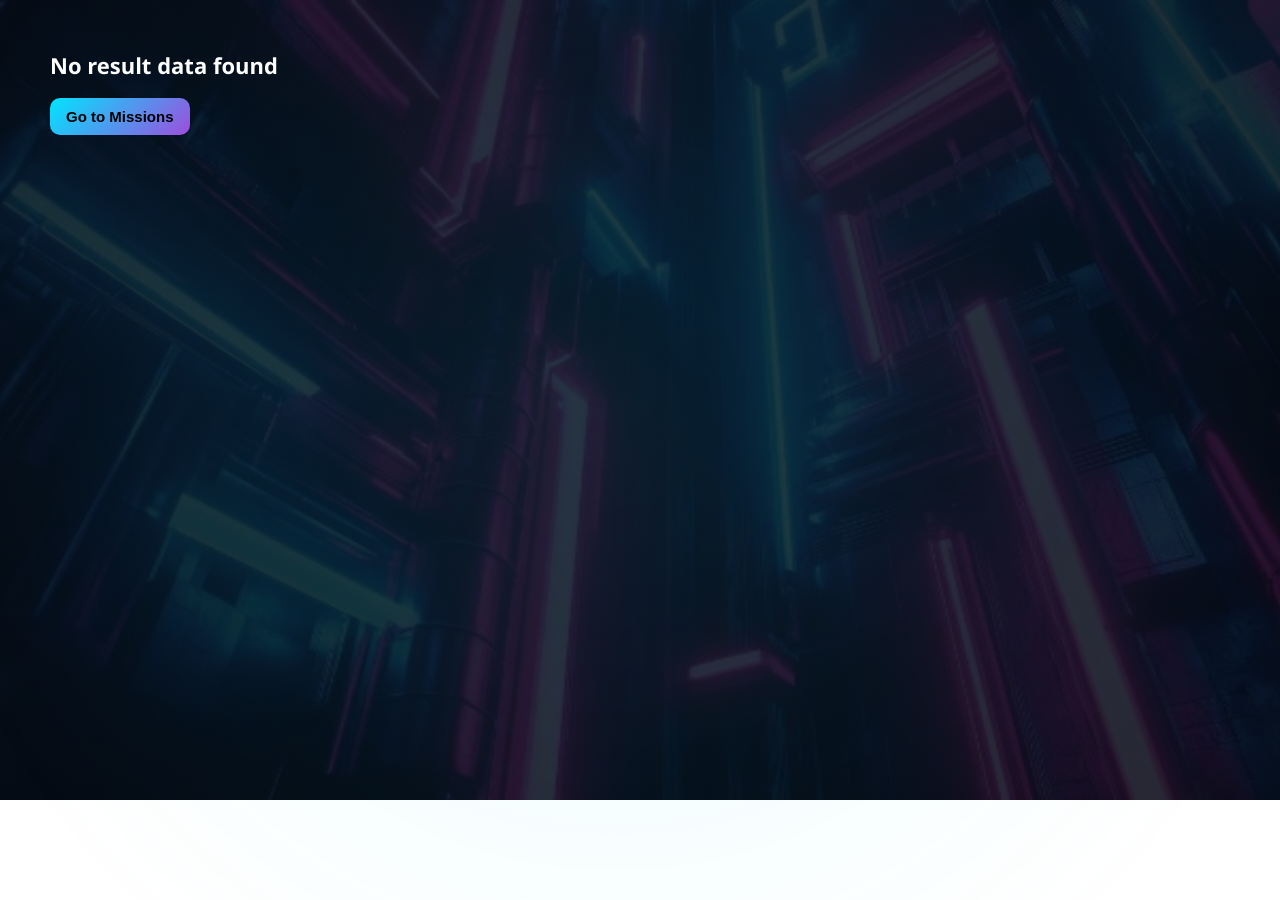
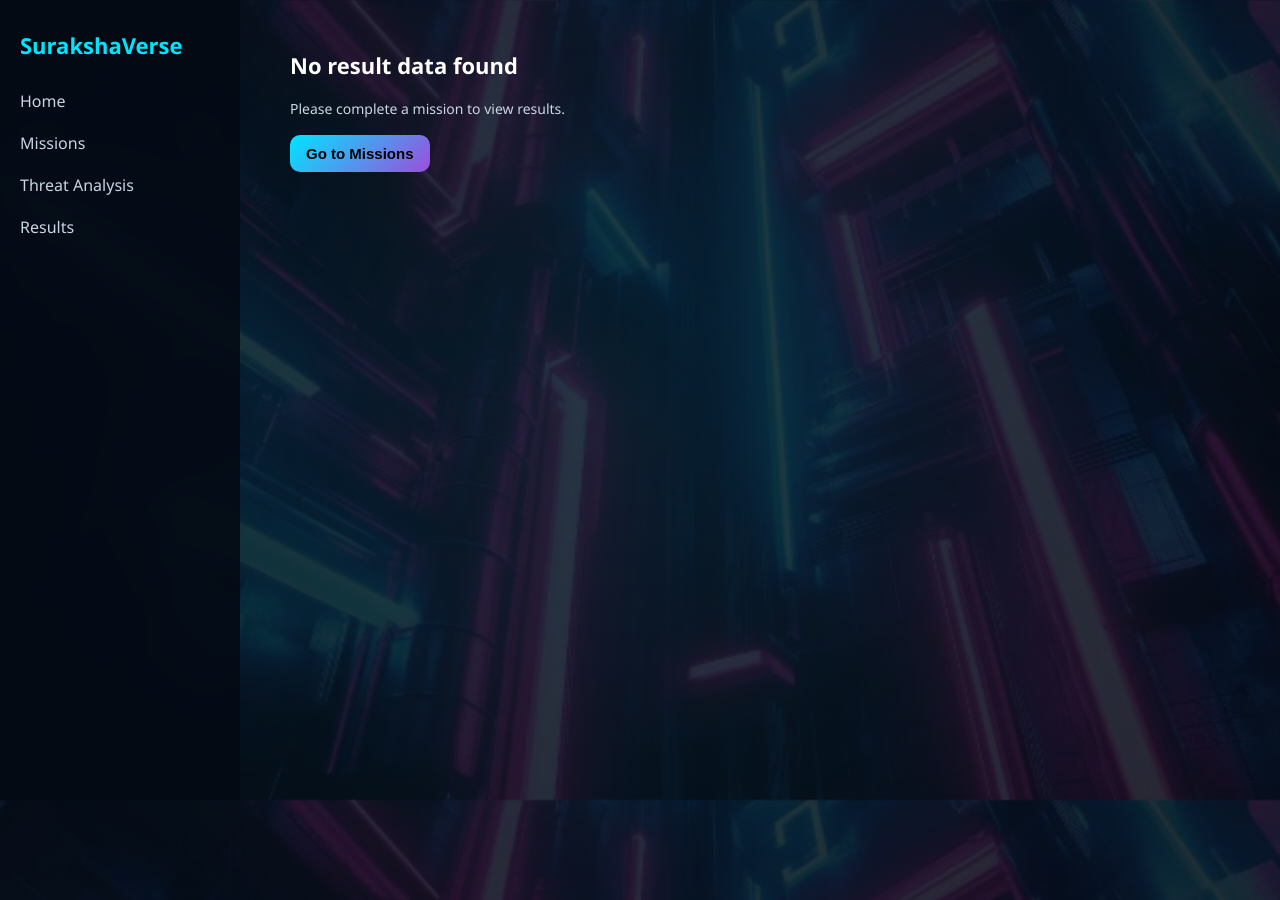
Before and after one commit to gauravphutane11/SurakshaVerse, a React (Create React App) app in the folder frontend/: page /result in a window 1280 px wide. Before the commit the page ends 800 px from the top, so only its background shows below. Built offline with nearby package versions, Linux system fonts and the light colour scheme.

Commit message:
readme file

```diff
--- a/frontend/src/pages/Result.js
+++ b/frontend/src/pages/Result.js
@@ -7,30 +7,32 @@ function Result() {
 
   const { mission, score, feedback } = location.state || {};
 
-  if (!mission) {
   return (
-      <div style={{ padding: "50px" }}>
+    <div>
+      <Sidebar />
+
+      <div style={{ marginLeft: "240px", padding: "50px", minHeight: "100vh" }}>
+        {!mission ? (
+          <>
             <h2>No result data found</h2>
+            <p>Please complete a mission to view results.</p>
             <button onClick={() => navigate("/missions")}>
               Go to Missions
             </button>
-      </div>
-    );
-  }
-
-  return (
-    <div>
-      <Sidebar />
-      <div style={{ marginLeft: "240px", padding: "50px" }}>
+          </>
+        ) : (
+          <>
             <h1>Mission Result</h1>
             <h2>{mission}</h2>
 
-        <h3>Score: {score}</h3>
+            <p><strong>Score:</strong> {score}</p>
             <p>{feedback}</p>
 
             <button onClick={() => navigate("/missions")}>
               Try Another Mission
             </button>
+          </>
+        )}
       </div>
     </div>
   );
```
Lines whose indentation alone changed are shown as unchanged.
